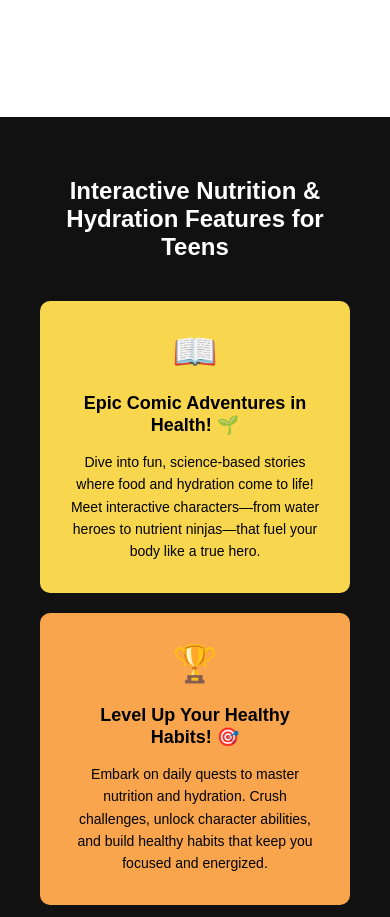
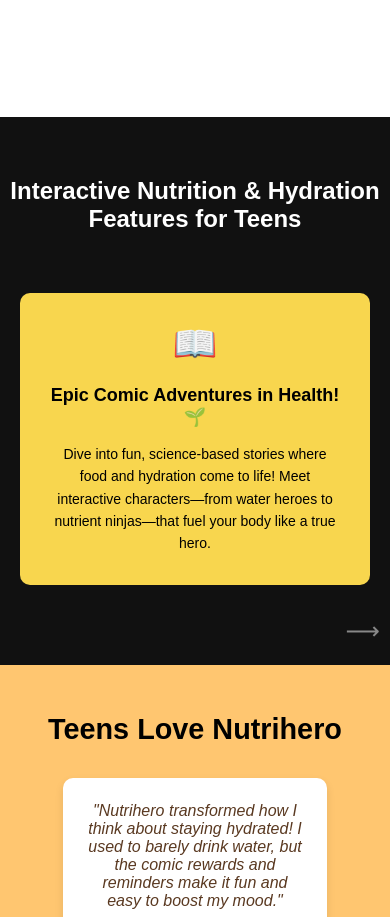
Before and after one commit to rayray20044/comicapp-landingpage, a website built with webpack: page index.html in a window 390 px wide. Shown: the part 1414-2331 px from the top of the page. Built offline with nearby package versions, Linux system fonts and the light colour scheme.

Commit message:
scroll phone

```diff
--- a/css/style.css
+++ b/css/style.css
@@ -470,4 +470,58 @@
   .bg-icons {
     opacity: 0.1;
   }
+  /* Existing desktop styles remain unchanged */
+  @media (max-width: 768px) {
+    .cards-section {
+      padding: 60px 0; /* Reduce horizontal padding */
+    }
+
+    .cards-container {
+      /* Replace grid with flex for horizontal scrolling */
+      display: flex;
+      overflow-x: scroll;
+      scroll-snap-type: x mandatory;
+      -webkit-overflow-scrolling: touch;
+      scrollbar-width: none;
+      -ms-overflow-style: none;
+      padding: 20px 0;
+      gap: 20px;
+      max-width: 100%;
+      margin: 0;
+    }
+
+    .cards-container::-webkit-scrollbar {
+      display: none;
+    }
+
+    .card {
+      /* Make cards scrollable and snappable */
+      flex: 0 0 calc(100% - 40px);
+      scroll-snap-align: center;
+      margin: 0 20px;
+      transition: transform 0.3s ease, box-shadow 0.3s ease;
+    }
+
+    .card:hover {
+      transform: scale(1.05);
+      box-shadow: 0 10px 20px rgba(0,0,0,0.1);
+    }
+
+    /* Add visual indicators for horizontal scroll */
+    .cards-section::after {
+      content: '⟶';
+      position: absolute;
+      right: 20px;
+      bottom: 20px;
+      color: white;
+      font-size: 24px;
+      opacity: 0.5;
+      animation: scroll-hint 1s infinite alternate;
+    }
+
+    @keyframes scroll-hint {
+      from { transform: translateX(0); }
+      to { transform: translateX(10px); }
+    }
+  }
 }
```
